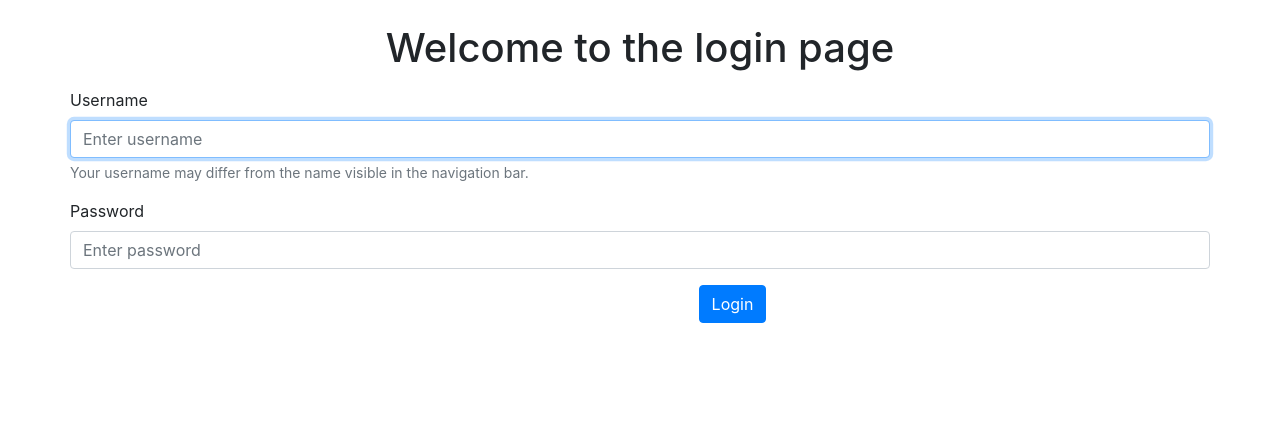
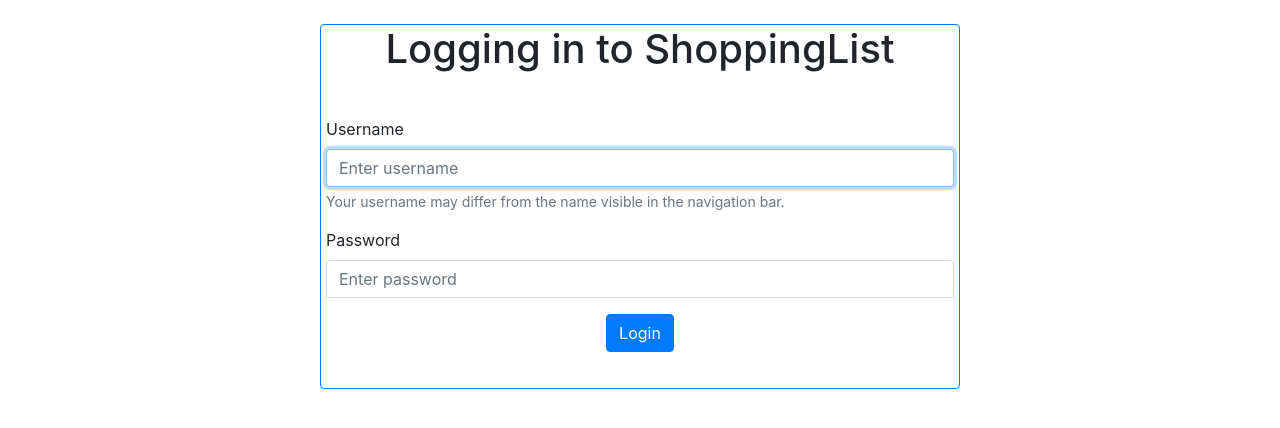
Before and after one commit to lossitomatossi/ShoppingList, a Flask app: page /auth/login in a window 1280 px wide. Shown: the part 56-484 px from the top of the page. Run offline with Flask 2, Linux system fonts and the light colour scheme; some libraries are stand-ins or nearby versions.

Commit message:
loginform muotoiltu paremmin

```diff
--- a/application/templates/auth/loginform.html
+++ b/application/templates/auth/loginform.html
@@ -22,28 +22,36 @@
   </head>
 
 <body class="text-center">
-  <h1>Welcome to the login page</h1>
+
+  <div class="card border-primary mb-3 mx-auto" style="max-width: 40rem;">
+    <h1>Logging in to ShoppingList</h1>
+  <div class="card-body">
   <form action="{{ url_for('auth_login') }}" method="POST">
     <p class="text-danger">
       {{ error}}
     </p>
+
       <div class="form-group row">
         <label for="username">Username</label>
         <input type="Username" id="username" class="form-control" name="username"  placeholder="Enter username" value="{{username}}" required autofocus maxlength="144">
         <small id="emailHelp" class="form-text text-muted">Your username may differ from the name visible in the navigation bar.</small>
-        </div>
-    </div>
+      </div>
 
-    <div class="form-group row">
-      <label for="password">Password</label>
+
+      <div class="form-group row">
+        <label for="password">Password</label>
         <input type="password" id="salasana" class="form-control" name="password" placeholder="Enter password"  maxlength="64" required>
       </div>
-    </div>
 
-    <div class="col-md-6 offset-md-4">
-      <button type="submit" class="btn btn-primary center-block">
+
+      <div class="form-group">
+      <button type="submit" class="btn btn-primary">
         <i class="fas fa-sign-in-alt"></i> Login
       </button>
-    </div>
+      </div>
+
+
   </form>
+</div>
+</div>
 {% endblock %}
```
